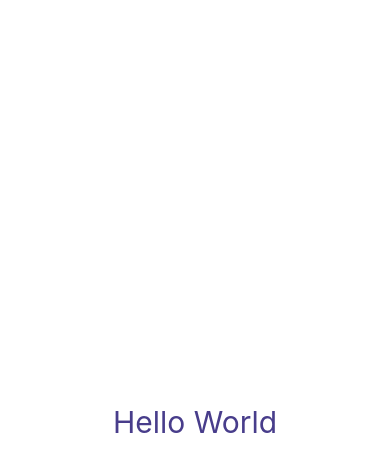
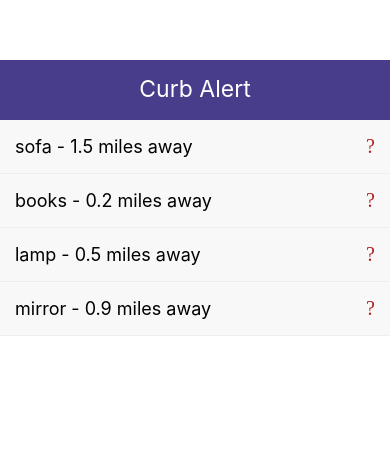
Before and after one commit to ETS-ReactNative5/CurbAlert, a React Native app: screen / in a window 390 px wide. Shown: the top 472 px of the page. Built offline with nearby package versions, Linux system fonts and the light colour scheme.

Commit message:
continue working through video to set up state

```diff
--- a/App.js
+++ b/App.js
@@ -1,10 +1,38 @@
-import React from 'react';
-import {View, Text, StyleSheet} from 'react-native';
+import React, {useState} from 'react';
+import {View, Text, StyleSheet, Image, FlatList} from 'react-native';
+import Header from './components/Header';
+// import {uuid} from 'uuidv4'; // uuid not working :(
+import ListItem from './components/ListItem';
 
 const App = () => {
+  const [items, setItems] = useState([
+    {id: 1, text: 'sofa', distance: 1.5},
+    {id: 2, text: 'books', distance: 0.2},
+    {id: 3, text: 'lamp', distance: 0.5},
+    {id: 4, text: 'mirror', distance: 0.9},
+  ]);
+
+  const deleteItem = id => {
+    setItems(prevItems => {
+      return prevItems.filter(item => item.id !== id);
+    });
+  };
+
   return (
     <View style={styles.container}>
-      <Text style={styles.text}>Hello World</Text>
+      <Header />
+      <FlatList
+        data={items}
+        renderItem={({item}) => (
+          <ListItem item={item} deleteItem={deleteItem} />
+        )}
+      />
+      {/* Shows a potential spash page: need up update image directory */}
+      {/* <Text style={styles.text}>Curb Alert</Text>
+      <Image
+        source={{uri: '/Users/christopherneal/Desktop/CurbAlert/logo.JPG'}}
+        style={styles.img}
+      /> */}
     </View>
   );
 };
@@ -12,17 +40,23 @@ const App = () => {
 const styles = StyleSheet.create({
   container: {
     flex: 1,
-    justifyContent: 'center',
-    alignItems: 'center',
+    paddingTop: 60,
+    // justifyContent: 'center',
+    // alignItems: 'center',
   },
   text: {
     color: 'darkslateblue',
-    fontSize: 30,
+    fontSize: 40,
+  },
+  img: {
+    width: 200,
+    height: 200,
   },
 });
 
 export default App;
 
+// This is default boilerplate, probably can delete
 // /**
 //  * Sample React Native App
 //  * https://github.com/facebook/react-native
--- /dev/null
+++ b/components/Header.js
@@ -0,0 +1,25 @@
+import React from 'react';
+import {View, Text, StyleSheet} from 'react-native';
+
+const Header = () => {
+  return (
+    <View style={styles.header}>
+      <Text style={styles.text}>Curb Alert</Text>
+    </View>
+  );
+};
+
+const styles = StyleSheet.create({
+  header: {
+    height: 60,
+    padding: 15,
+    backgroundColor: 'darkslateblue',
+  },
+  text: {
+    color: 'white',
+    fontSize: 23,
+    textAlign: 'center',
+  },
+});
+
+export default Header;
--- /dev/null
+++ b/components/ListItem.js
@@ -0,0 +1,42 @@
+import {StyleSheet, Text, View, TouchableOpacity} from 'react-native';
+import React from 'react';
+import Icon from 'react-native-vector-icons/dist/FontAwesome'; // this won't likely work...?
+
+const ListItem = props => {
+  const {item, deleteItem} = props;
+  return (
+    <TouchableOpacity style={styles.listItem}>
+      <View style={styles.listItemView}>
+        <Text style={styles.listItemText}>
+          {item.text} - {item.distance} miles away
+        </Text>
+        {/* this won't work until I import vector icons correctly */}
+        <Icon
+          name="taken"
+          size={20}
+          color="firebrick"
+          onPress={() => deleteItem(item.id)}
+        />
+      </View>
+    </TouchableOpacity>
+  );
+};
+
+export default ListItem;
+
+const styles = StyleSheet.create({
+  listItem: {
+    padding: 15,
+    backgroundColor: '#f8f8f8',
+    borderBottomWidth: 1,
+    borderColor: '#eee',
+  },
+  listItemView: {
+    flexDirection: 'row',
+    justifyContent: 'space-between',
+    alignItems: 'center',
+  },
+  listItemText: {
+    fontSize: 18,
+  },
+});
```
Also changed, not shown: logo.JPG (added), 1 other file (tests, documents, lock files or other folders).
